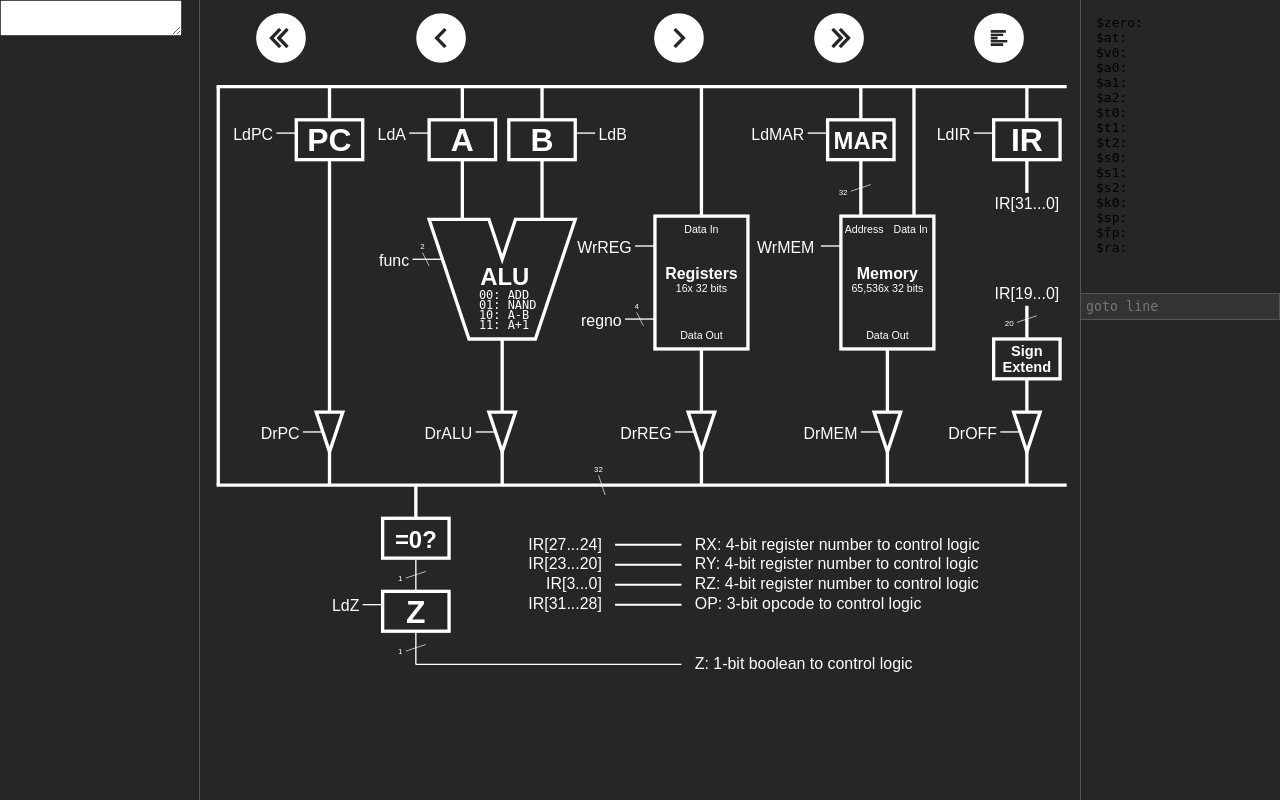
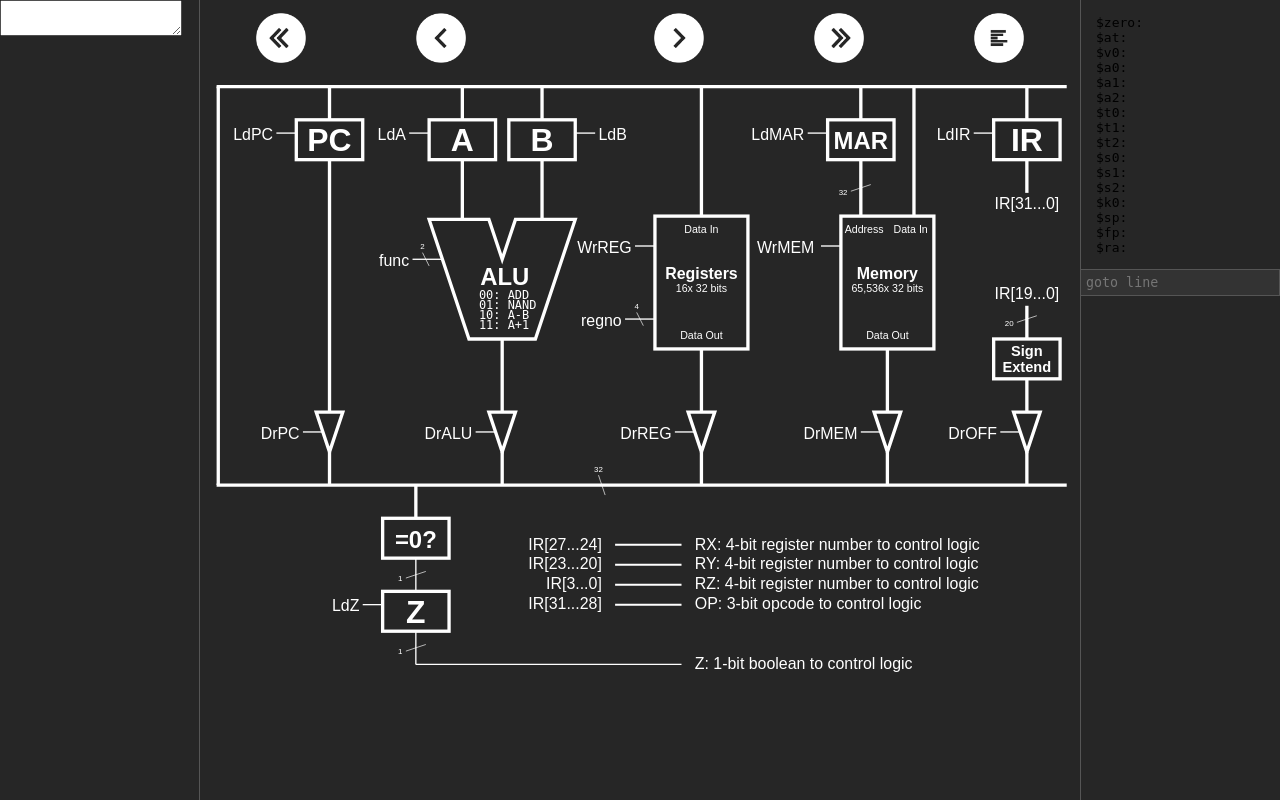
Before and after one commit to LC-2200/Simulator, a PHP site: page /secure_content/student.html in a window 1280 px wide. Run offline with PHP 8.4, Linux system fonts and the light colour scheme.

Commit message:
Scaling fix

```diff
--- a/resources/datapath.css
+++ b/resources/datapath.css
@@ -75,7 +75,7 @@
     border-bottom: 1px solid #555;
     border-left: 1px solid #555;
     width: 200px;
-    height: 40%;
+    height: 270px;
     position: fixed;
     right: 0;
     top: 0;
@@ -86,7 +86,7 @@
     overflow: hidden;
     font-family: monospace;
     width: 200px;
-    height: 60%;
+    height: 100%;
     position: fixed;
     right: 0;
     bottom: 0;
@@ -94,18 +94,20 @@
     border-left: 1px solid #555;
     padding-left: 15px;
     box-sizing: border-box;
+    padding-top: 294px;
 }
 
 #memory_search {
     position: fixed;
     right: 0;
-    bottom: 60%;
+    top: 269px;
     border: 1px solid #555;
     font-family: monospace;
     padding: 5px;
     box-sizing: border-box;
     background: #333;
     width: 200px;
+    z-index: 1000;
 }
 
 #memory div {
```
